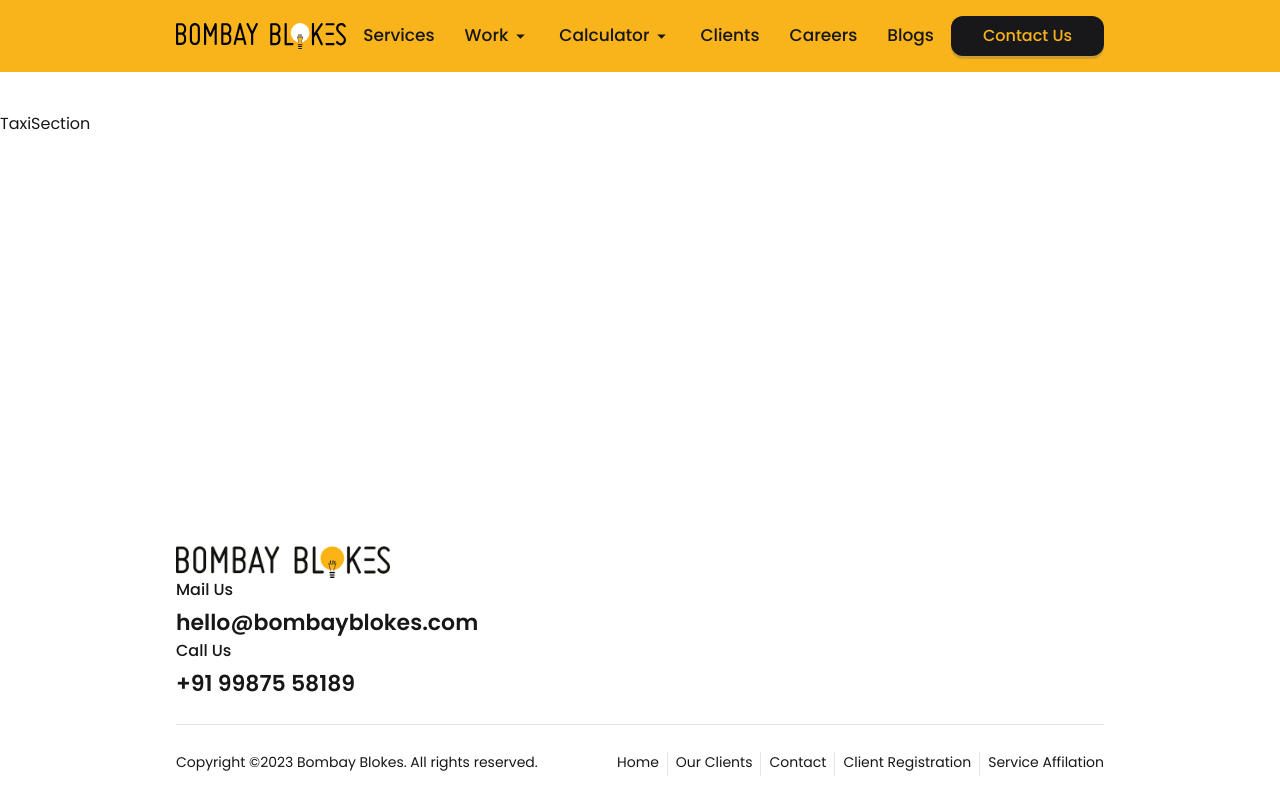
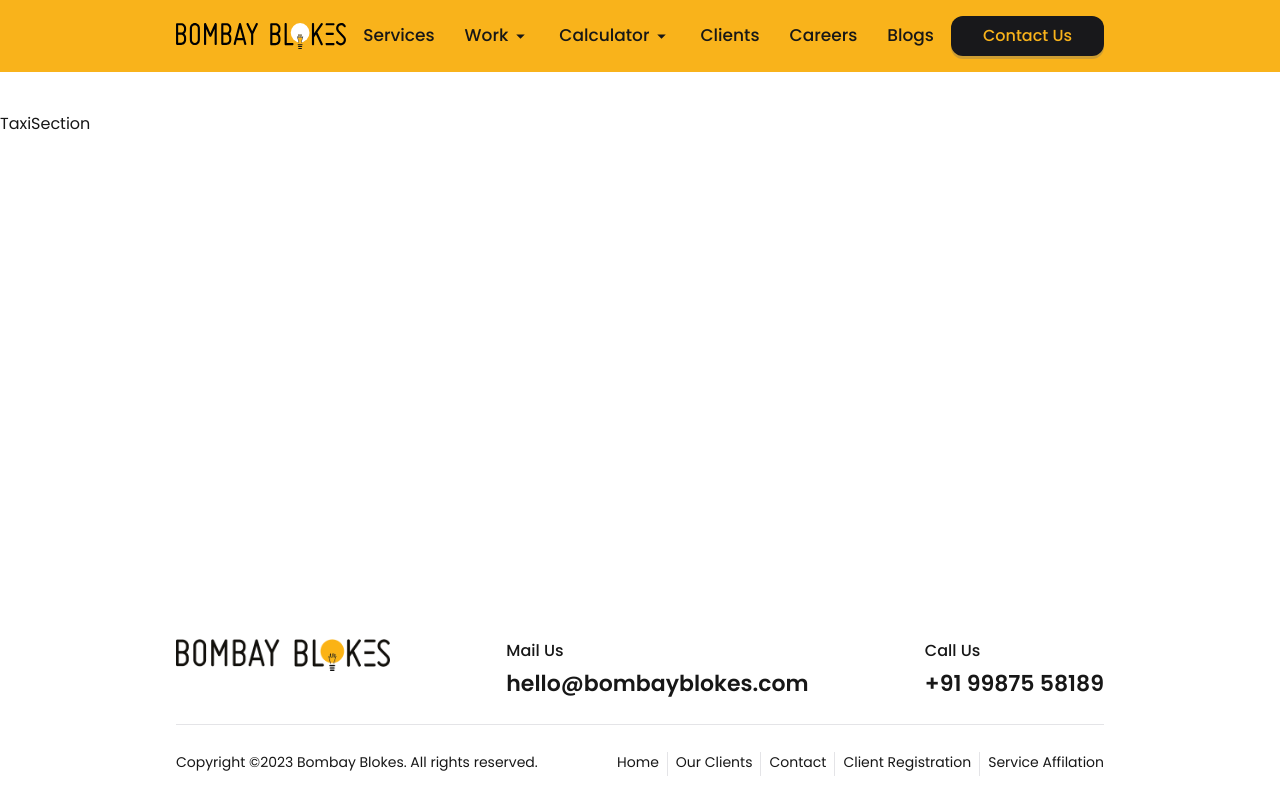
Before and after one commit to Yashhh08/bbstudio, a Next.js app: page / in a window 1280 px wide. Built offline with nearby package versions, Linux system fonts and the light colour scheme.

Commit message:
refactor:

```diff
--- a/components/shared/Footer.tsx
+++ b/components/shared/Footer.tsx
@@ -5,7 +5,7 @@ import React from "react";
 const Footer = () => {
   return (
     <div className="w-full xl:w-3/4 mx-auto p-4 flex flex-col justify-between items-center gap-3 absolute bottom-2 left-[50%] translate-x-[-50%]">
-      <div className="flex-col md:flex-row justify-between items-center w-full">
+      <div className="flex flex-col md:flex-row justify-between w-full">
         <Link href={"/"}>
           <Image
             src="/assets/images/bb-yellow-logo.webp"
```
